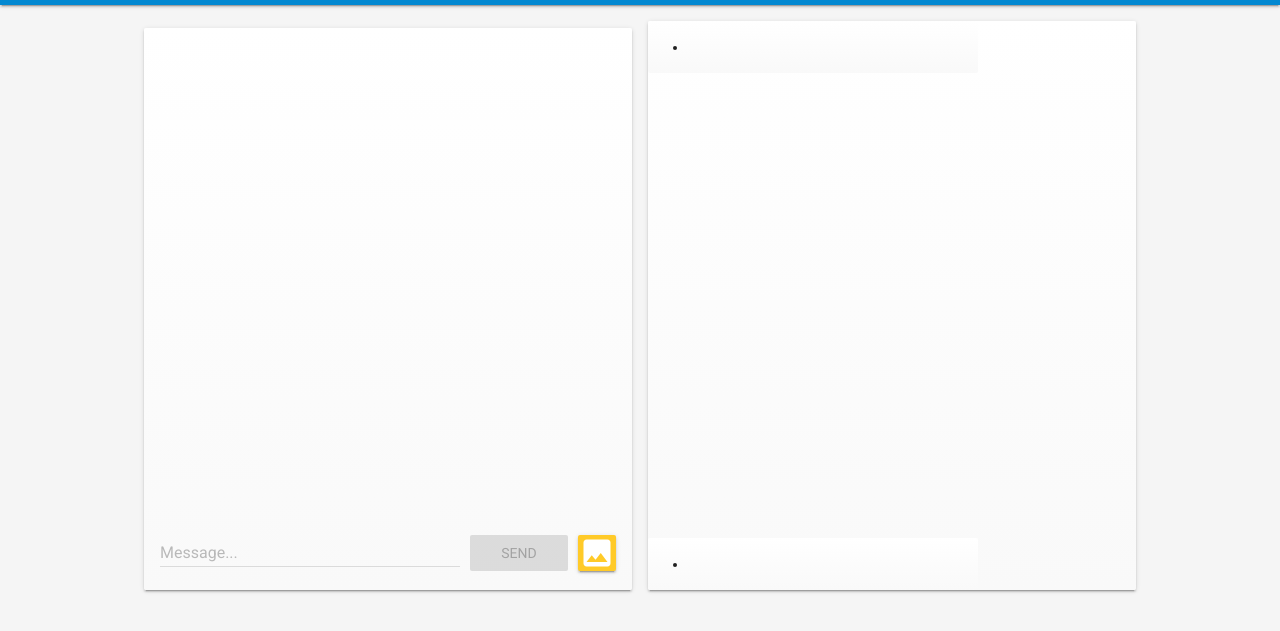
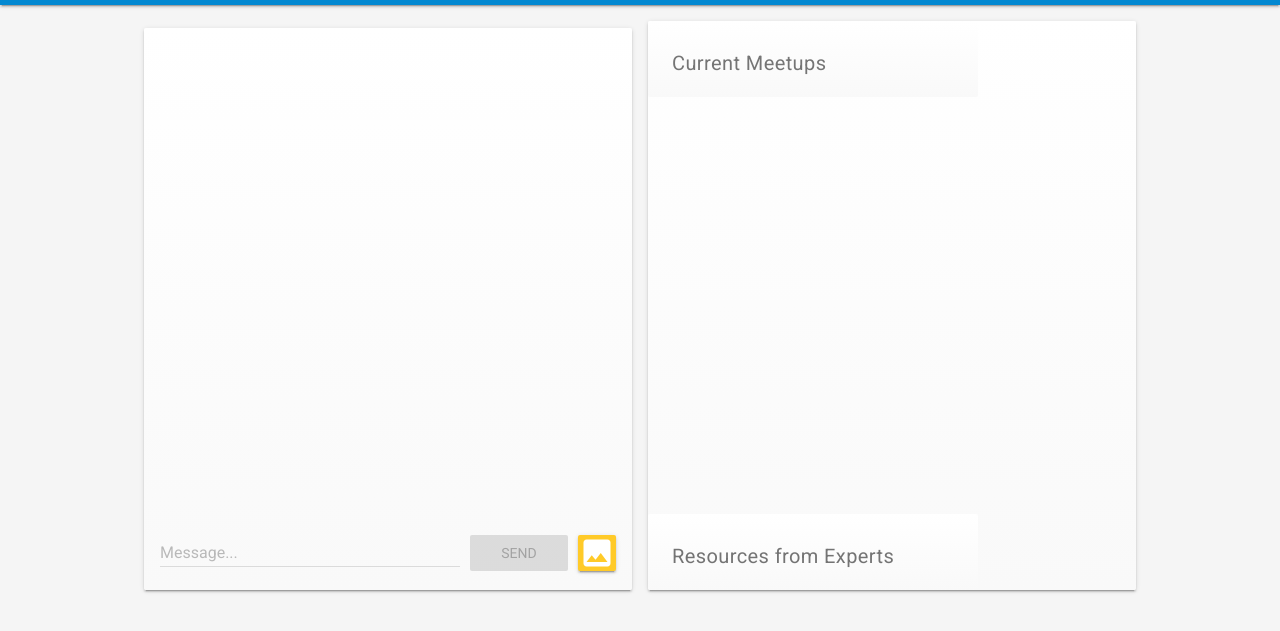
Before and after one commit to HackingForGood/whatareyoubreathing, a plain HTML site: page index.html in a window 1280 px wide. Shown: the part 75-706 px from the top of the page. Drawn offline with nearby package versions, Linux system fonts and the light colour scheme; some packages are replaced by stand-ins of ours; no server answers.

Commit message:
changes to index

```diff
--- a/index.html
+++ b/index.html
@@ -101,20 +101,20 @@
     <div id="right-column" class="mdl-card mdl-shadow--2dp mdl-cell mdl-cell--12-col mdl-cell--6-col-tablet mdl-cell--6-col-desktop">
       <!-- Meetings Container -->
       <div id="meetings-card" class="mdl-card">
-          <div>
-            <ul>
-              <li></li>
-            </ul>
-          </div>
+          <span class="mdl-cell mdl-card__supporting-text mdl-color-text--grey-600">
+            <h5>Current Meetups</h5>
+            <div id="events">
+            </div>
+          </span>
       </div>
 
       <!-- Resource Container -->
       <div id="resource-card" class="mdl-card">
-          <div>
-            <ul>
-              <li></li>
-            </ul>
-          </div>
+          <span class="mdl-cell mdl-card__supporting-text">
+            <h5>Resources from Experts</h5>
+            <div id='resources'>
+            </div>
+          </span>
       </div>
 
       </div>
--- a/scripts/main.js
+++ b/scripts/main.js
@@ -32,6 +32,8 @@ function FriendlyChat() {
   this.signInButton = document.getElementById('sign-in');
   this.signOutButton = document.getElementById('sign-out');
   this.signInSnackbar = document.getElementById('must-signin-snackbar');
+  this.events = document.getElementById('events');
+  this.resources = document.getElementById('resources')
 
   // Saves message on form submit.
   this.messageForm.addEventListener('submit', this.saveMessage.bind(this));
@@ -161,7 +163,7 @@ FriendlyChat.prototype.saveImageMessage = function(event) {
 FriendlyChat.prototype.signIn = function() {
   // Sign in Firebase using popup auth and Google as the identity provider.
   var provider = new firebase.auth.GoogleAuthProvider();
-  this.auth.signInWithRedirect(provider);
+  this.auth.signInWithPopup(provider);
 };
 
 // Signs-out of Friendly Chat.
```
